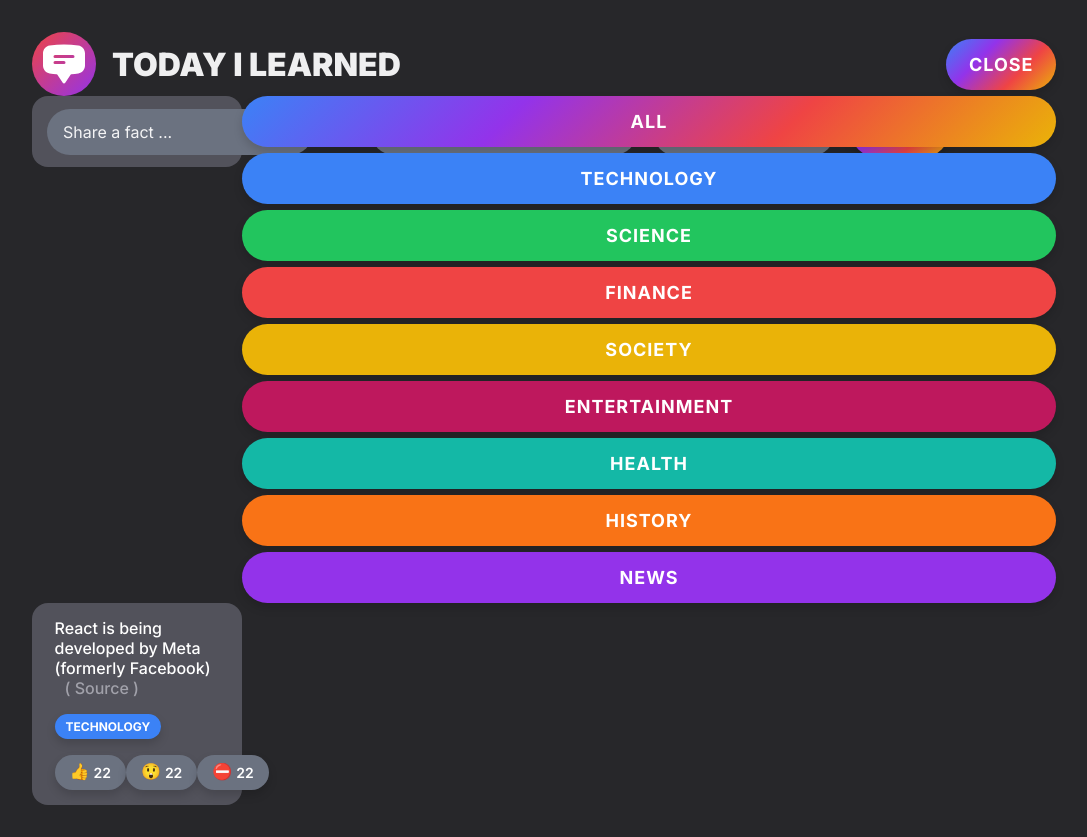
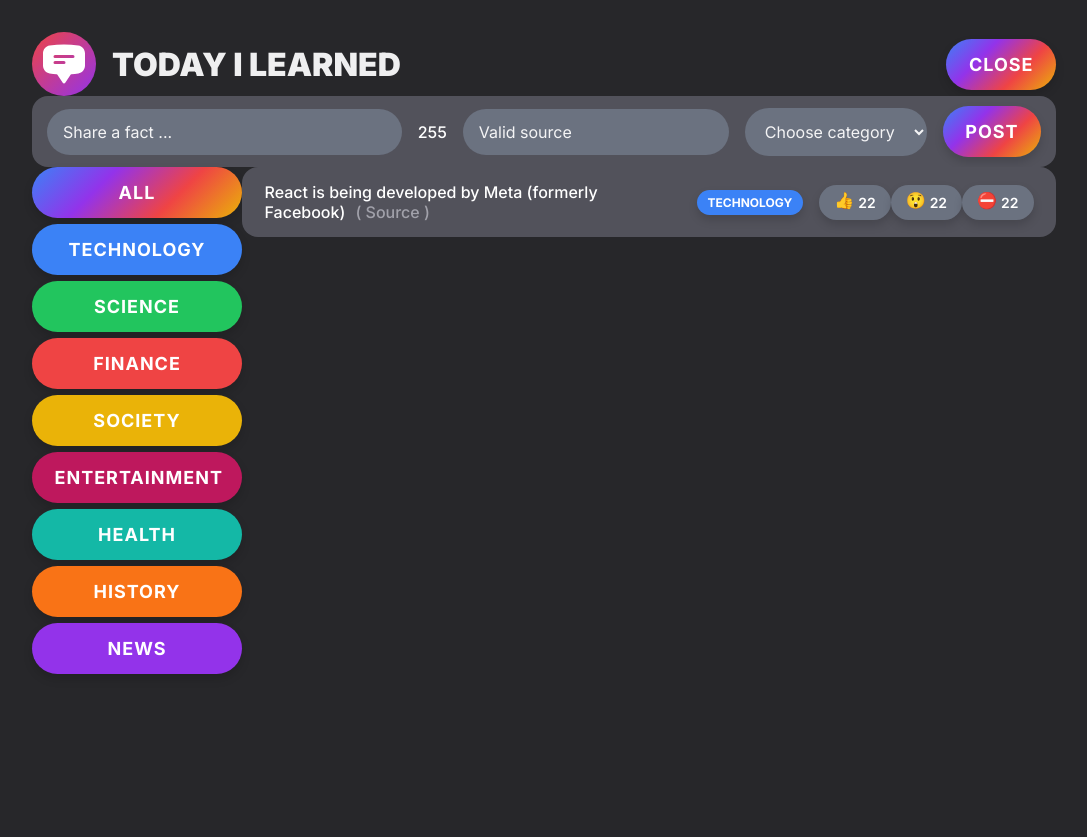
Before and after one commit to domenmerhar/today-i-learned-react, a React (Vite) app: page / in a window 1280 px wide. Both pictures are taken after a click on the button "SHARE A FACT". Shown: the whole page, without its empty margins (96-1183 px from the left). After the commit the page ends 800 px from the top, so only its background shows below. Built offline with nearby package versions, Linux system fonts and the light colour scheme.

Commit message:
Update AddFact.tsx

```diff
--- a/src/features/main-page/AddFact.tsx
+++ b/src/features/main-page/AddFact.tsx
@@ -1,7 +1,8 @@
 import styled from "styled-components";
 import { Button } from "../../Util/Button";
+import { useForm } from "react-hook-form";
 
-const StyledAddFact = styled.div`
+const StyledAddFact = styled.form`
   display: flex;
   align-items: center;
   gap: 16px;
@@ -9,6 +10,8 @@ const StyledAddFact = styled.div`
   background-color: var(--zinc-600);
   border-radius: 16px;
   padding: 1rem 1.5rem;
+
+  grid-column: 1 / -1;
 
   & > :nth-child(1) {
     flex: 1;
@@ -48,12 +51,18 @@ const Select = styled.select`
 const SourceInput = styled(FactInput)``;
 
 export const AddFact = () => {
+  const { register, handleSubmit, getValues } = useForm();
+
   return (
-    <StyledAddFact>
-      <FactInput placeholder="Share a fact ..." />
-      <WordCounter>251</WordCounter>
-      <SourceInput placeholder="Valid source" />
-      <Select>
+    <StyledAddFact onSubmit={handleSubmit(() => console.log(getValues()))}>
+      <FactInput
+        maxLength={255}
+        placeholder="Share a fact ..."
+        {...register("fact")}
+      />
+      <WordCounter>255</WordCounter>
+      <SourceInput placeholder="Valid source" {...register("source")} />
+      <Select {...register("category")}>
         <option value="">Choose category</option>
         <option value="technology">Technology</option>
         <option value="science">Science</option>
```
